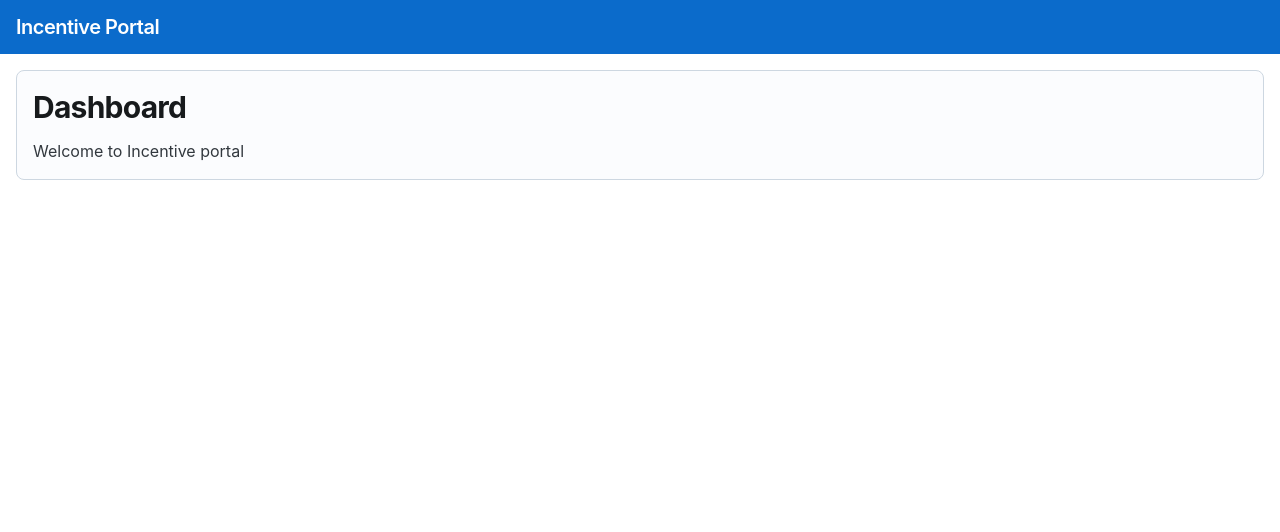
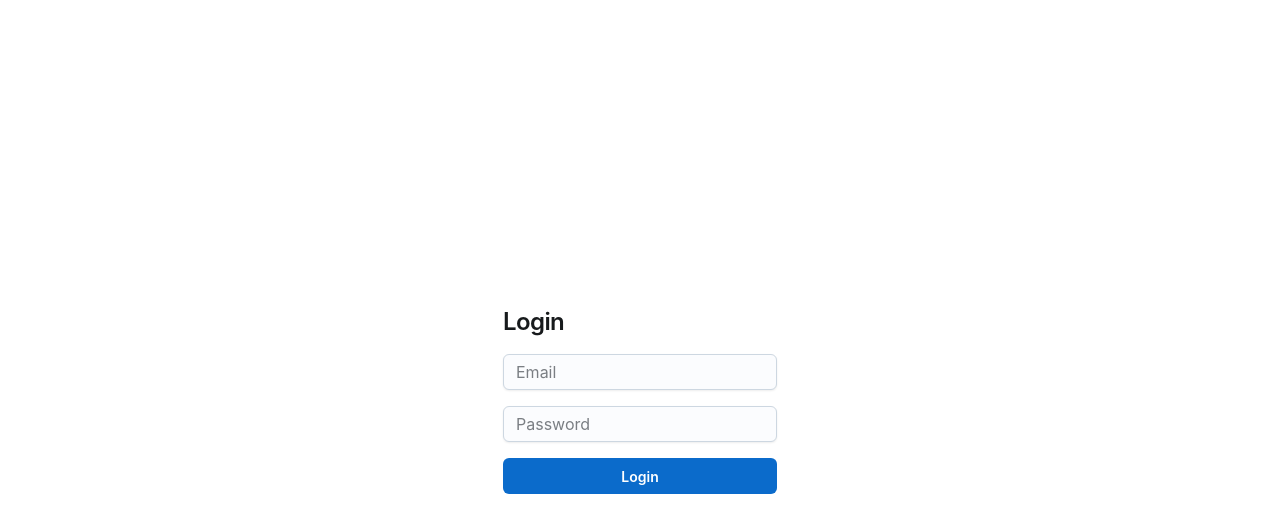
Before and after one commit to AbhayGJoshi/incentive-portal-JoyUI, a React (Vite) app: page /login in a window 1280 px wide. Shown: the top 532 px of the page. Built offline with nearby package versions, Linux system fonts and the light colour scheme.

Commit message:
login structure completed

```diff
--- a/package.json
+++ b/package.json
@@ -14,7 +14,9 @@
     "@emotion/styled": "^11.14.1",
     "@mui/joy": "^5.0.0-beta.52",
     "react": "^19.2.4",
-    "react-dom": "^19.2.4"
+    "react-dom": "^19.2.4",
+    "react-hook-form": "^7.72.1",
+    "react-router-dom": "^7.14.1"
   },
   "devDependencies": {
     "@eslint/js": "^9.39.4",
--- a/src/App.tsx
+++ b/src/App.tsx
@@ -1,12 +1,26 @@
+import MainLayout from "./layouts/MainLayout";
+import { BrowserRouter, Routes, Route } from "react-router-dom";
+import Login from "./pages/Login";
 import Home from "./pages/Home";
-import MainLayout from "./layouts/MainLayout";
+
 function App() {
   return (
-    <>
-      <MainLayout>
-        <Home />
-      </MainLayout>
-    </>
+    <BrowserRouter>
+      <Routes>
+        {/* Public route (no layout) */}
+        <Route path="/login" element={<Login />} />
+
+        {/* Protected / main app routes */}
+        <Route
+          path="/"
+          element={
+            <MainLayout>
+              <Home />
+            </MainLayout>
+          }
+        />
+      </Routes>
+    </BrowserRouter>
   );
 }
 
--- /dev/null
+++ b/src/pages/Login.tsx
@@ -0,0 +1,49 @@
+import { Box, Button, Card, Input, Stack, Typography } from "@mui/joy";
+import { useForm } from "react-hook-form";
+
+const Login = () => {
+  type LoginForm = {
+    email: string;
+    password: string;
+  };
+  const {
+    register,
+    handleSubmit,
+    formState: { errors },
+  } = useForm<LoginForm>();
+
+  const onSubmit = (data: LoginForm) => {
+    console.log("Login Data:", data);
+  };
+  return (
+    <Box
+      sx={{
+        display: "flex",
+        justifyContent: "center",
+        alignItems: "center",
+        height: "100vh",
+      }}
+    >
+      <form onSubmit={handleSubmit(onSubmit)}>
+        <Stack spacing={2}>
+          <Typography level="h3">Login</Typography>
+
+          <Input placeholder="Email" {...register("email")} />
+
+          <Input
+            type="password"
+            placeholder="Password"
+            {...register("password")}
+          />
+
+          <Button type="submit" fullWidth>
+            Login
+          </Button>
+        </Stack>
+        {/* Add your login form here */}
+      </form>
+    </Box>
+  );
+};
+
+export default Login;
```
Also changed, not shown: 1 other file (tests, documents, lock files or other folders).
